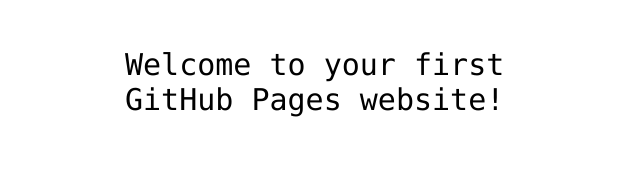
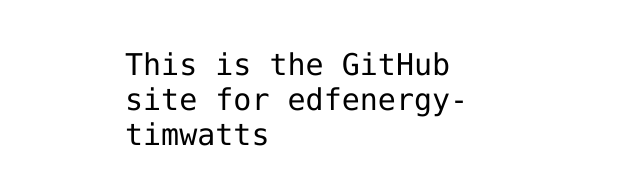
Before and after one commit to edfenergy-timwatts/edfenergy-timwatts.github.io, a plain HTML site: page index.html in a window 1280 px wide. Shown: the part 341-526 px from the top of the page, without its empty margins (315-955 px from the left). Drawn offline with Linux system fonts and the light colour scheme.

Commit message:
Update index.html
Added GitHub username to explicitly appear on web page

```diff
--- a/index.html
+++ b/index.html
@@ -12,7 +12,7 @@
 <img src="https://octodex.github.com/images/daftpunktocat-thomas.gif" id="octocat" alt="octocat-gif" />
 
 <!-- Change this code here by copy and pasting your template on line 15 -->
-<p>Welcome to your first GitHub Pages website!</p>
+<p>This is the GitHub site for edfenergy-timwatts</p>
 
 </body>
 </html>
```
